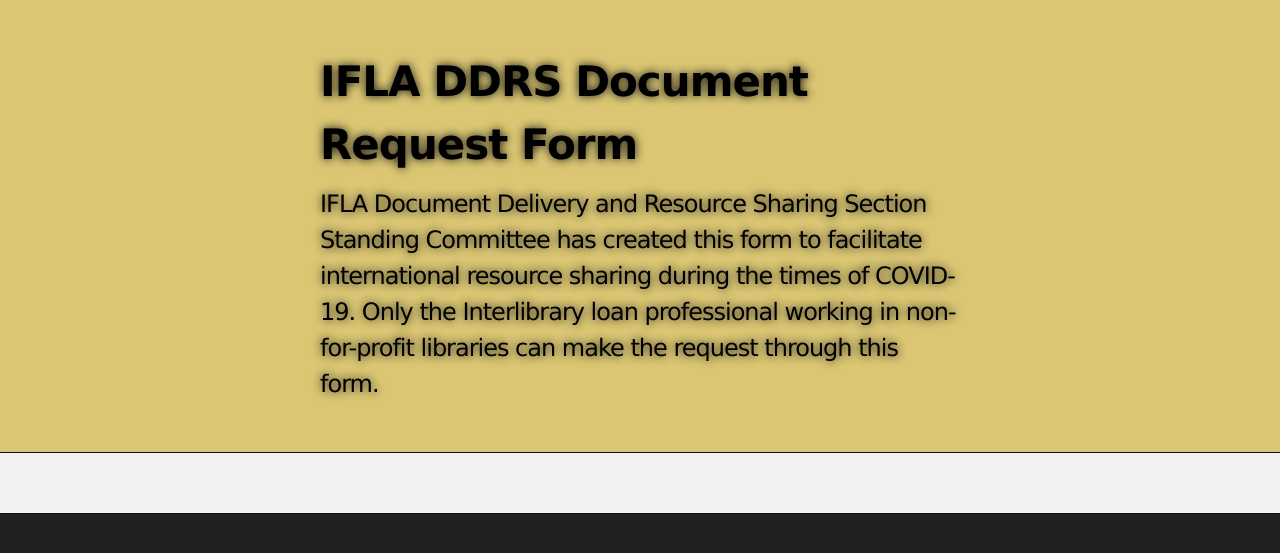
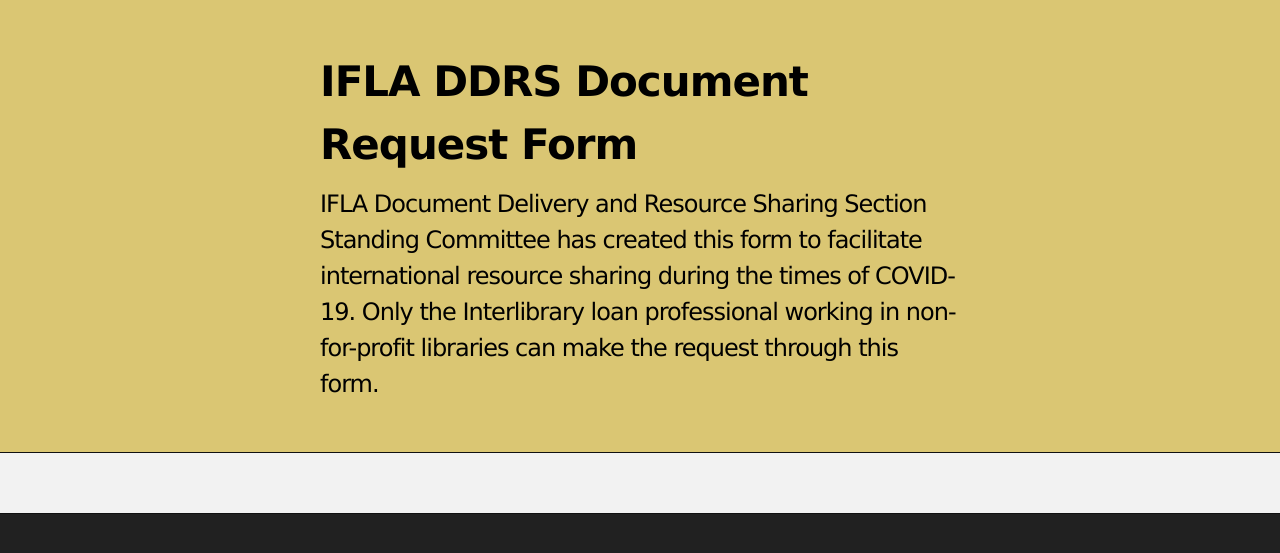
Before and after one commit to JosephMcArthur/rscvd-dev, a Jekyll site: the page built from index.md, in a window 1280 px wide. Shown: the top 553 px of the page. Built offline with Jekyll 4.4.1, drawn with Linux system fonts in a browser that asks for light colours; our own code applies the rules of GitHub Pages for plain Markdown files.

Commit message:
Update jekyll-theme-slate.scss

```diff
--- a/_sass/jekyll-theme-slate.scss
+++ b/_sass/jekyll-theme-slate.scss
@@ -294,7 +294,6 @@ Full-Width Styles
   color: #000000;
   font-size: 42px;
   font-weight: 700;
-  text-shadow: #111 0px 0px 10px;
 }
 
 #project_tagline {
@@ -302,7 +301,6 @@ Full-Width Styles
   font-size: 24px;
   font-weight: 300;
   background: none;
-  text-shadow: #111 0px 0px 10px;
 }
 
 #downloads {
```
